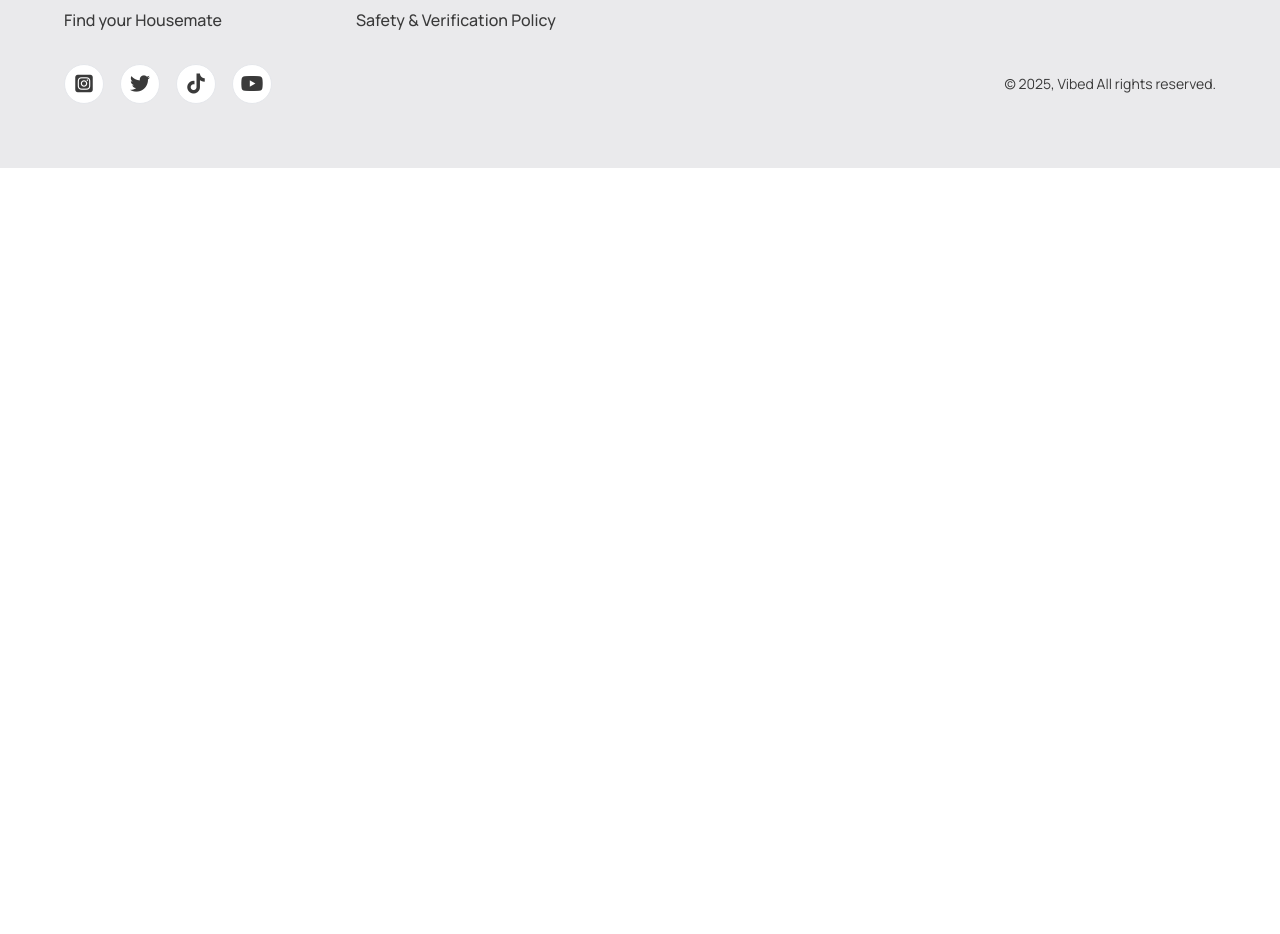
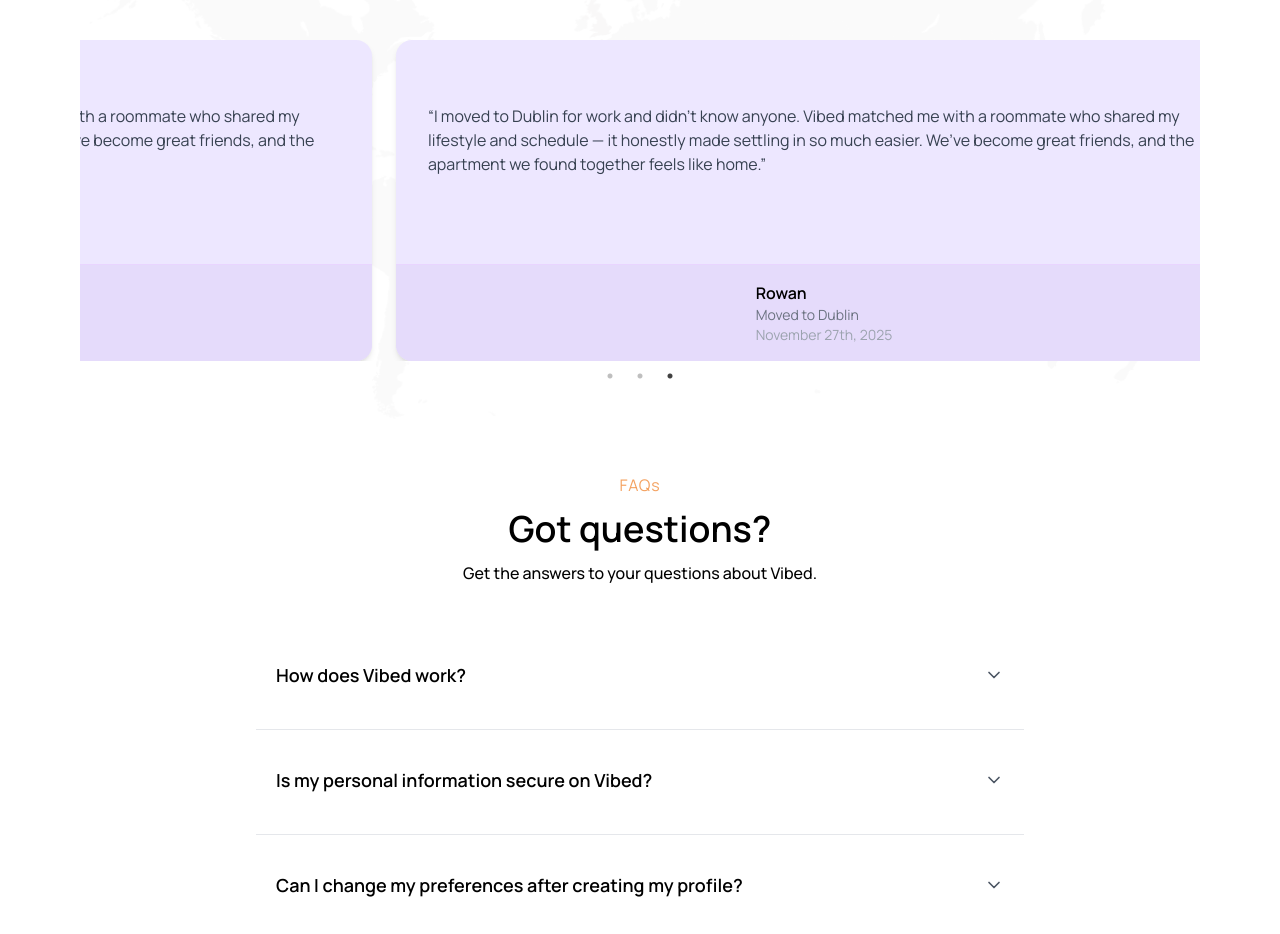
Before and after one commit to Juniour7/vibed, a React (Vite) app: page / in a window 1280 px wide. Shown: the part 3558-4492 px from the top of the page. Before the commit the page ends 3726 px from the top, so only its background shows below. Built offline with nearby package versions, Linux system fonts and the light colour scheme; a web font is replaced by a local one.

Commit message:
feat:completed faq and testimonial sections

```diff
--- a/package.json
+++ b/package.json
@@ -15,7 +15,10 @@
     "react-dom": "^19.2.0",
     "react-phone-input-2": "^2.15.1",
     "react-phone-number-input": "^3.4.14",
-    "react-router-dom": "^7.11.0"
+    "react-router-dom": "^7.11.0",
+    "react-slick": "^0.31.0",
+    "slick-carousel": "^1.8.1",
+    "swiper": "^12.0.3"
   },
   "devDependencies": {
     "@eslint/js": "^9.39.1",
--- a/src/App.css
+++ b/src/App.css
@@ -1,6 +1,10 @@
 @tailwind base;
 @tailwind components;
 @tailwind utilities;
+
+/* Default slides */
+
+
 
 @layer base {
   html {
--- /dev/null
+++ b/src/components/landing/Faq.tsx
@@ -0,0 +1,96 @@
+import { useState } from "react";
+import { ChevronDown } from "lucide-react";
+
+const Faq = () => {
+  const [openIndex, setOpenIndex] = useState<number | null>(null);
+
+  const faqs = [
+    {
+      question: "How does Vibed work?",
+      answer:
+        "Vibed connects you with verified roommates and apartments that match your lifestyle. Simply create a profile, explore listings, get matched, and chat directly in the app to plan your move.",
+    },
+    {
+      question: "Is my personal information secure on Vibed?",
+      answer:
+        "Yes, we prioritize user privacy and employ robust security measures to protect your data, including encryption and secure authentication protocols.",
+    },
+    {
+      question: "Can I change my preferences after creating my profile?",
+      answer:
+        "Absolutely! You can update your profile and preferences at any time to refine your roommate search and improve match accuracy.",
+    },
+    {
+      question: "What if I don't like my matched roommates?",
+      answer:
+        "If you're not satisfied with your matches, you can adjust your preferences or reach out to our support team for assistance in finding better-suited roommates.",
+    },
+  ];
+
+  const toggleFaq = (index: number) => {
+  setOpenIndex((prev) => (prev === index ? null : index));
+};
+
+
+  return (
+    <section className="w-full py-[3rem] font-man">
+      <div className="w-[90%] md:w-[70%] lg:w-[60%] mx-auto">
+        {/* Header */}
+        <div className="space-y-3 text-center mb-14">
+          <h5 className="text-[#F4A261] tracking-wider">FAQs</h5>
+          <h1 className="text-2xl md:text-3xl lg:text-4xl font-semibold">
+            Got questions?
+          </h1>
+          <p className="font-medium lg:w-[60%] mx-auto">
+            Get the answers to your questions about Vibed.
+          </p>
+        </div>
+
+        {/* FAQ List */}
+        <div className="space-y-4">
+          {faqs.map((faq, index) => {
+            const isOpen = openIndex === index;
+
+            return (
+              <div
+                key={index}
+                className="border-b border-gray-200  overflow-hidden transition"
+              >
+                {/* Question */}
+                <button
+                  onClick={() => toggleFaq(index)}
+                  className="w-full flex items-center justify-between p-5 text-left"
+                >
+                  <span className="font-semibold text-lg">
+                    {faq.question}
+                  </span>
+
+                  <ChevronDown
+                    className={`w-5 h-5 text-gray-600 transition-transform duration-300 ${
+                      isOpen ? "rotate-180" : ""
+                    }`}
+                  />
+                </button>
+
+                {/* Answer */}
+                <div
+                  className={`grid transition-all duration-300 ease-in-out ${
+                    isOpen
+                      ? "grid-rows-[1fr] opacity-100"
+                      : "grid-rows-[0fr] opacity-0"
+                  }`}
+                >
+                  <div className="overflow-hidden px-5 pb-5  text-[#3A3A3A] leading-relaxed">
+                    <p>{faq.answer}</p>
+                  </div>
+                </div>
+              </div>
+            );
+          })}
+        </div>
+      </div>
+    </section>
+  );
+};
+
+export default Faq;
--- /dev/null
+++ b/src/components/landing/Testimonials.tsx
@@ -0,0 +1,101 @@
+import Slider from "react-slick";
+import "slick-carousel/slick/slick.css";
+import "slick-carousel/slick/slick-theme.css";
+
+const Testimonials = () => {
+  const Testimonies = [
+    {
+      message:
+        "“I moved to Dublin for work and didn’t know anyone. Vibed matched me with a roommate who shared my lifestyle and schedule — it honestly made settling in so much easier. We’ve become great friends, and the apartment we found together feels like home.”",
+      name: "Carl Rowan",
+      occupation: "Moved to Dublin",
+      date: "November 27th, 2025",
+    },
+    {
+      message:
+        "“I moved to Dublin for work and didn’t know anyone. Vibed matched me with a roommate who shared my lifestyle and schedule — it honestly made settling in so much easier. We’ve become great friends, and the apartment we found together feels like home.”",
+      name: "Carl ",
+      occupation: "Moved to Dublin",
+      date: "November 27th, 2025",
+    },
+    {
+      message:
+        "“I moved to Dublin for work and didn’t know anyone. Vibed matched me with a roommate who shared my lifestyle and schedule — it honestly made settling in so much easier. We’ve become great friends, and the apartment we found together feels like home.”",
+      name: " Rowan",
+      occupation: "Moved to Dublin",
+      date: "November 27th, 2025",
+    },
+  ];
+
+ const settings = {
+  infinite: true,
+  autoplay: true,
+  autoplaySpeed: 3000,
+  speed: 600,
+  slidesToShow: 1,
+  slidesToScroll: 1,
+  centerMode: true,
+  centerPadding: "120px", // 👈 controls how much side cards show
+  dots: true,
+  arrows: false,
+  pauseOnHover: false,
+  cssEase: "ease-in-out",
+  responsive: [
+    {
+      breakpoint: 1024,
+      settings: {
+        centerPadding: "80px",
+      },
+    },
+    {
+      breakpoint: 768, // 👈 MOBILE
+      settings: {
+        centerMode: false,
+        centerPadding: "0px",
+        slidesToShow: 1,
+      },
+    },
+  ],
+};
+
+
+
+  return (
+    <section className="bg-[url('/assets/Map.png')] bg-contain bg-center bg-no-repeat w-full py-16 font-man">
+      {/* Header */}
+      <div className="space-y-3 text-center mb-14">
+        <h5 className="text-[#F4A261] tracking-wider">TESTIMONIALS</h5>
+        <h1 className="font-sans text-2xl md:text-3xl lg:text-4xl font-semibold">
+          What Our Customers are Saying
+        </h1>
+      </div>
+
+      {/* Carousel */}
+      <div className="max-w-6xl mx-auto px-4">
+        <Slider {...settings}>
+          {Testimonies.map((item, index) => (
+            <div key={index} className="px-3">
+              <div className="bg-[#EDE7FF] rounded-2xl overflow-hidden shadow-md min-h-[260px] flex flex-col justify-between">
+                <div className="py-[4rem] p-8">
+                    <p className="text-gray-700 leading-relaxed text-sm md:text-base">
+                  {item.message}
+                </p>
+                </div>
+
+                <div className="mt-6 border-t bg-[#E5DBFB] border-purple-200 p-4  flex justify-center">
+                  <div className="tex">
+                    <p className="font-semibold">{item.name}</p>
+                  <p className="text-sm text-gray-500">{item.occupation}</p>
+                  <p className="text-sm text-gray-400">{item.date}</p>
+                  </div>
+                </div>
+              </div>
+            </div>
+          ))}
+        </Slider>
+      </div>
+    </section>
+  );
+};
+
+export default Testimonials;
--- a/src/pages/Landing.tsx
+++ b/src/pages/Landing.tsx
@@ -3,6 +3,8 @@
 import Moving from "../components/landing/Moving"
 import Benefits from "../components/landing/Benefits"
 import Pricing from "../components/landing/Pricing"
+import Testimonials from "../components/landing/Testimonials"
+import Faq from "../components/landing/Faq"
 
 const Landing = () => {
   return (
@@ -11,6 +13,8 @@
       <Moving />
       <Benefits />
       <Pricing />
+      <Testimonials />
+      <Faq />
     </div>
   )
 }
```
Also changed, not shown: 1 other file (tests, documents, lock files or other folders).
